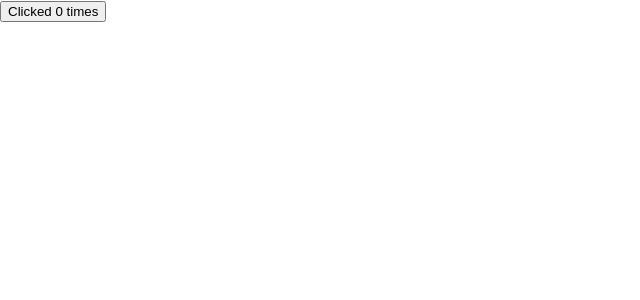
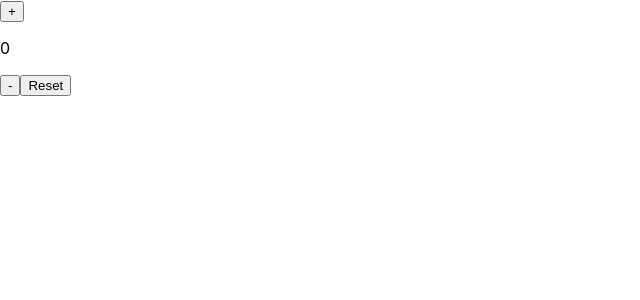
Before and after one commit to jyjjung/button, a React (Create React App) app: page / in a window 1280 px wide. Shown: the top 300 px of the page, without its empty margins (0-640 px from the left). Built offline with nearby package versions, Linux system fonts and the light colour scheme.

Commit message:
Added more functions

```diff
--- a/src/App.js
+++ b/src/App.js
@@ -1,18 +1,39 @@
 import { useState } from "react";
+
 export default function MyApp() {
+  const [count, setCount] = useState(0);
+
+  function numberPlus() {
+    setCount(count + 1);
+  }
+
+  function numberMinus() {
+    setCount(count - 1);
+  }
+
+  function numberReset() {
+    alert("Your count has been reset.");
+    setCount(0);
+  }
+
   return (
     <div>
-      <MyButton />
+      <ButtonPlus count={count} onClick={numberPlus} />
+      <p>{count}</p>
+      <ButtonMinus count={count} onClick={numberMinus} />
+      <ButtonReset count={count} onClick={numberReset} />
     </div>
   );
 }
 
-function MyButton() {
-  const [count, setCount] = useState(0);
+function ButtonPlus({ count, onClick }) {
+  return <button onClick={onClick}>+</button>;
+}
 
-  function handleClick() {
-    setCount(count + 1);
-  }
+function ButtonMinus({ count, onClick }) {
+  return <button onClick={onClick}>-</button>;
+}
 
-  return <button onClick={handleClick}>Clicked {count} times</button>;
+function ButtonReset({ count, onClick }) {
+  return <button onClick={onClick}>Reset</button>;
 }
```
